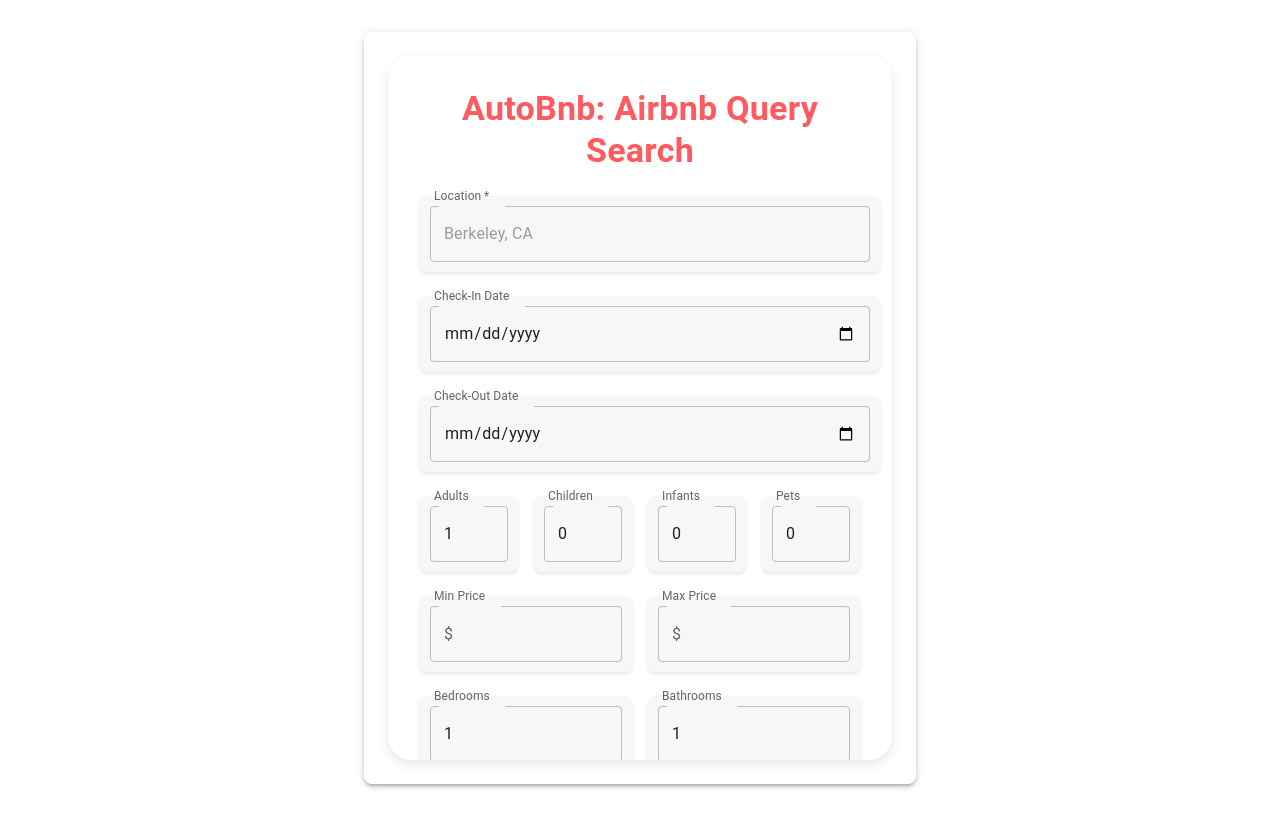
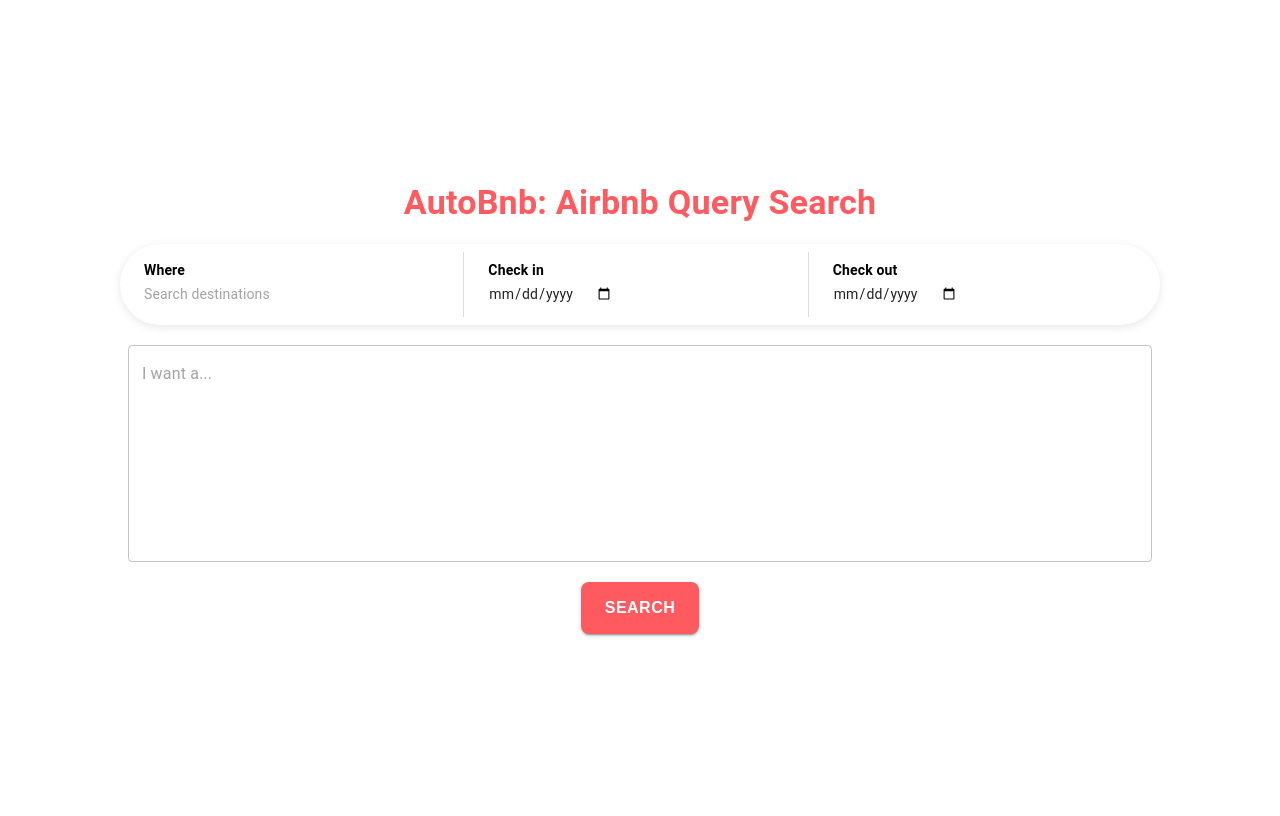
Before and after one commit to royh02/autobnb, a React (Create React App) app in the folder autobnb-app/: page / in a window 1280 px wide. Built offline with nearby package versions, Linux system fonts and the light colour scheme.

Commit message:
goodbye frontend

```diff
--- a/autobnb-app/src/App.js
+++ b/autobnb-app/src/App.js
@@ -8,31 +8,31 @@ function App() {
   return (
     <Router>
       <Container
-        maxWidth="sm"
         style={{
+          width: "100vw",
           height: "100vh",
           display: "flex",
+          flexDirection: "column",
           justifyContent: "center",
           alignItems: "center",
         }}
       >
-        <Box
+        <Typography
+          variant="h4"
           sx={{
-            width: "100%",
-            backgroundColor: "#fff",
-            padding: 3,
-            borderRadius: 2,
-            boxShadow: 3,
+            fontWeight: "bold",
+            textAlign: "center",
+            color: "#FF5A5F",
+            marginBottom: "20px",
           }}
         >
-          {/* <Typography variant="h4" component="h1" gutterBottom align="center">
-            AutoBnb: Airbnb Query Search
-          </Typography> */}
-          <Routes>
-            <Route path="/" element={<Form />} />
-            <Route path="/results" element={<Results />} />
-          </Routes>
-        </Box>
+          AutoBnb: Airbnb Query Search
+        </Typography>
+
+        <Routes>
+          <Route path="/" element={<Form />} />
+          <Route path="/results" element={<Results />} />
+        </Routes>
       </Container>
     </Router>
   );
--- a/autobnb-app/src/components/Form.js
+++ b/autobnb-app/src/components/Form.js
@@ -4,11 +4,10 @@ import {
   Button,
   Box,
   Typography,
-  FormControlLabel,
-  Checkbox,
-  InputAdornment,
+  InputBase,
+  styled,
+  TextField,
 } from "@mui/material";
-import FormField from "./FormField";
 
 // const amenitiesList = ["Kitchen", "Pool", "WiFi", "Washer", "Parking", "Gym"];
 const amenitiesList = [
@@ -70,6 +69,82 @@ const formatSearchQuery = (formData) => {
   return result;
 };
 
+const PageContainer = styled(Box)({
+  width: '100%', // Full viewport width
+  display: 'flex',
+  justifyContent: 'center',
+  alignItems: 'center',
+  flexDirection: 'column',
+  margin: 0,
+  padding: 0,
+  gap: '20px',
+});
+
+const SearchContainer = styled(Box)(({ theme }) => ({
+  display: 'flex',
+  alignItems: 'center',
+  justifyContent: 'flex-start', // Align to the left
+  backgroundColor: '#ffffff',
+  boxShadow: '0 2px 8px rgba(0, 0, 0, 0.1)',
+  borderRadius: '40px',
+  width: '100%',
+  padding: '8px',
+  [theme.breakpoints.down('md')]: {
+    flexDirection: 'column',
+    borderRadius: '20px',
+  },
+}));
+
+const SearchField = styled(Box)(({ theme }) => ({
+  display: 'flex',
+  alignItems: 'flex-start',
+  flex: 1,
+  padding: '8px 16px',
+  flexDirection: 'column',
+  borderRight: '1px solid #ddd',
+  marginRight: '8px',
+  '&:last-child': {
+    marginRight: '0',
+  },
+  [theme.breakpoints.down('md')]: {
+    borderRight: 'none',
+    width: '100%',
+    marginRight: '0',
+  },
+}));
+
+const SearchInput = styled(InputBase)({
+  flex: 1,
+  fontSize: '14px',
+});
+
+const SearchInputField = ({ label, name, id, value, onChange, ...props }) => {
+  return (
+    <div style={{ display: 'flex', flexDirection: 'column' }}>
+      {label && <label htmlFor={id}>{label}</label>}
+      <SearchInput
+        id={id}
+        name={name}
+        value={value}
+        onChange={onChange}
+        {...props}
+      />
+    </div>
+  );
+};
+
+// const SearchButton = styled(Button)({
+//   minWidth: '50px',
+//   height: '50px',
+//   borderRadius: '50%',
+//   backgroundColor: '#FF385C',
+//   color: 'white',
+//   '&:hover': {
+//     backgroundColor: '#E21D4F',
+//   },
+//   marginLeft: '8px',
+// });
+
 const Form = () => {
   const navigate = useNavigate();
   const [formValues, setFormValues] = useState({
@@ -96,16 +171,6 @@ const Form = () => {
   const handleChange = (e) => {
     const { name, value } = e.target;
     setFormValues((prev) => ({ ...prev, [name]: value }));
-  };
-
-  const handleCheckboxChange = (e, category) => {
-    const { value, checked } = e.target;
-    setFormValues((prev) => ({
-      ...prev,
-      [category]: checked
-        ? [...prev[category], value]
-        : prev[category].filter((item) => item !== value),
-    }));
   };
 
   const handleSubmit = async (e) => {
@@ -151,287 +216,43 @@ const Form = () => {
   };
 
   return (
-    <Box
-      component="form"
-      onSubmit={handleSubmit}
-      sx={{
-        display: "flex",
-        flexDirection: "column",
-        gap: 3,
-        maxWidth: 1200,
-        margin: "auto",
-        padding: 4,
-        backgroundColor: "#fff",
-        borderRadius: 6,
-        boxShadow: "0 4px 12px rgba(0, 0, 0, 0.1)",
-        maxHeight: "80vh",
-        overflow: "auto",
-      }}
-    >
-      <Typography
-        variant="h4"
-        sx={{
-          fontWeight: "bold",
-          textAlign: "center",
-          color: "#FF5A5F",
-        }}
-      >
-        AutoBnb: Airbnb Query Search
-      </Typography>
+    <form onSubmit={handleSubmit}>
+      <PageContainer >
+        <SearchContainer>
+          <SearchField>
+            <Typography variant="body2" sx={{ fontWeight: 600 }}>Where</Typography>
+            <SearchInputField id="location" name="location" type="text" placeholder="Search destinations" value={formValues.location} onChange={handleChange} />
+          </SearchField>
 
-      {error && (
-        <Typography color="error" variant="h6" sx={{ textAlign: "center" }}>
-          {error}
-        </Typography>
-      )}
+          <SearchField>
+            <Typography variant="body2" sx={{ fontWeight: 600 }}>Check in</Typography>
+            <SearchInputField id="checkin" name="checkIn" type="date" placeholder="Add dates" value={formValues.checkIn} onChange={handleChange} />
+          </SearchField>
 
-      <FormField
-        label="Location"
-        name="location"
-        value={formValues.location}
-        onChange={handleChange}
-        required
-        InputLabelProps={{ shrink: true }}
-        placeholder="Berkeley, CA"
-        sx={{
-          borderRadius: "8px",
-          padding: "10px",
-          backgroundColor: "#f7f7f7", // Light gray background for inputs
-          boxShadow: "0 2px 4px rgba(0, 0, 0, 0.1)",
-        }}
-      />
-      <FormField
-        label="Check-In Date"
-        name="checkIn"
-        type="date"
-        value={formValues.checkIn}
-        onChange={handleChange}
-        InputLabelProps={{ shrink: true }}
-        sx={{
-          borderRadius: "8px",
-          padding: "10px",
-          backgroundColor: "#f7f7f7",
-          boxShadow: "0 2px 4px rgba(0, 0, 0, 0.1)",
-        }}
-      />
-      <FormField
-        label="Check-Out Date"
-        name="checkOut"
-        type="date"
-        value={formValues.checkOut}
-        onChange={handleChange}
-        InputLabelProps={{ shrink: true }}
-        sx={{
-          borderRadius: "8px",
-          padding: "10px",
-          backgroundColor: "#f7f7f7",
-          boxShadow: "0 2px 4px rgba(0, 0, 0, 0.1)",
-        }}
-      />
-      <Box sx={{ display: "flex", gap: 2 }}>
-        <FormField
-          label="Adults"
-          name="guests.adults"
-          type="number"
-          value={formValues.guests.adults}
-          onChange={handleChange}
-          InputLabelProps={{ shrink: true }}
-          sx={{
-            borderRadius: "8px",
-            padding: "10px",
-            backgroundColor: "#f7f7f7",
-            boxShadow: "0 2px 4px rgba(0, 0, 0, 0.1)",
-          }}
-        />
-        <FormField
-          label="Children"
-          name="guests.children"
-          type="number"
-          value={formValues.guests.children}
-          onChange={handleChange}
-          InputLabelProps={{ shrink: true }}
-          sx={{
-            borderRadius: "8px",
-            padding: "10px",
-            backgroundColor: "#f7f7f7",
-            boxShadow: "0 2px 4px rgba(0, 0, 0, 0.1)",
-          }}
-        />
-        <FormField
-          label="Infants"
-          name="guests.infants"
-          type="number"
-          value={formValues.guests.infants}
-          onChange={handleChange}
-          InputLabelProps={{ shrink: true }}
-          sx={{
-            borderRadius: "8px",
-            padding: "10px",
-            backgroundColor: "#f7f7f7",
-            boxShadow: "0 2px 4px rgba(0, 0, 0, 0.1)",
-          }}
-        />
-        <FormField
-          label="Pets"
-          name="guests.pets"
-          type="number"
-          value={formValues.guests.pets}
-          onChange={handleChange}
-          InputLabelProps={{ shrink: true }}
-          sx={{
-            borderRadius: "8px",
-            padding: "10px",
-            backgroundColor: "#f7f7f7",
-            boxShadow: "0 2px 4px rgba(0, 0, 0, 0.1)",
-          }}
-        />
-      </Box>
-
-      <Box sx={{ display: "flex", gap: 2 }}>
-        <FormField
-          label="Min Price"
-          name="priceMin"
-          type="number"
-          value={formValues.priceMin}
-          onChange={handleChange}
-          InputProps={{
-            startAdornment: (
-              <InputAdornment position="start">$</InputAdornment>
-            ),
-          }}
-          sx={{
-            borderRadius: "8px",
-            padding: "10px",
-            backgroundColor: "#f7f7f7",
-            boxShadow: "0 2px 4px rgba(0, 0, 0, 0.1)",
-          }}
-        />
-        <FormField
-          label="Max Price"
-          name="priceMax"
-          type="number"
-          value={formValues.priceMax}
-          onChange={handleChange}
-          InputProps={{
-            startAdornment: (
-              <InputAdornment position="start">$</InputAdornment>
-            ),
-          }}
-          sx={{
-            borderRadius: "8px",
-            padding: "10px",
-            backgroundColor: "#f7f7f7",
-            boxShadow: "0 2px 4px rgba(0, 0, 0, 0.1)",
-          }}
-        />
-      </Box>
-
-      <Box sx={{ display: "flex", gap: 2 }}>
-        <FormField
-          label="Bedrooms"
-          name="bedrooms"
-          type="number"
-          value={formValues.bedrooms}
-          onChange={handleChange}
-          InputProps={{ inputProps: { min: 1 } }}
-          sx={{
-            borderRadius: "8px",
-            padding: "10px",
-            backgroundColor: "#f7f7f7",
-            boxShadow: "0 2px 4px rgba(0, 0, 0, 0.1)",
-          }}
-        />
-        <FormField
-          label="Bathrooms"
-          name="bathrooms"
-          type="number"
-          value={formValues.bathrooms}
-          onChange={handleChange}
-          InputProps={{ inputProps: { min: 1 } }}
-          sx={{
-            borderRadius: "8px",
-            padding: "10px",
-            backgroundColor: "#f7f7f7",
-            boxShadow: "0 2px 4px rgba(0, 0, 0, 0.1)",
-          }}
-        />
-      </Box>
-
-      <Box>
-        <Typography
-          variant="subtitle1"
-          gutterBottom
-          sx={{ fontWeight: "bold", color: "#444" }}
-        >
-          Amenities
-        </Typography>
-        <Box
-          sx={{
-            borderRadius: "8px",
-            padding: "10px",
-            backgroundColor: "#f7f7f7",
-            boxShadow: "0 2px 4px rgba(0, 0, 0, 0.1)",
-          }}
-        >
-          {amenitiesList.map((amenity, index) => (
-            <FormControlLabel
-              key={amenity}
-              control={
-                <Checkbox
-                  id={`amenity-${index}`}
-                  name="amenities"
-                  value={amenity}
-                  checked={formValues.amenities.includes(amenity)}
-                  onChange={(e) => handleCheckboxChange(e, "amenities")}
-                  sx={{
-                    color: "#444",
-                    "&.Mui-checked": {
-                      color: "#FF5A5F",
-                    },
-                    backgroundColor: "#f7f7f7",
-                    borderRadius: "4px",
-                    padding: "6px",
-                  }}
-                />
-              }
-              label={amenity}
-            />
-          ))}
-        </Box>
-      </Box>
-
-      <Box>
-        <Typography
-          variant="subtitle1"
-          gutterBottom
-          sx={{ fontWeight: "bold", color: "#444" }}
-        >
-          Additional Details
-        </Typography>
-        <FormField
+          <SearchField  sx={{ borderRight: 'none'}}>
+            <Typography variant="body2" sx={{ fontWeight: 600 }}>Check out</Typography>
+            <SearchInputField id="checkout" name="checkOut" type="date" placeholder="Add dates" value={formValues.checkOut} onChange={handleChange} />
+          </SearchField>
+        </SearchContainer>
+        <TextField
           id="additionalInfo"
           name="additionalInfo"
+          type="text"
+          placeholder="I want a..."
           value={formValues.additionalInfo}
           onChange={handleChange}
           multiline
-          rows={4}
-          fullWidth
-          placeholder="cozy cabin vibe"
+          rows={8}
           sx={{
-            borderRadius: "8px",
-            padding: "10px",
-            backgroundColor: "#f7f7f7",
-            boxShadow: "0 2px 4px rgba(0, 0, 0, 0.1)",
+            width: '80vw',
+            boxSizing: 'border-box',
           }}
         />
-      </Box>
-
         <Button
           type="submit"
           variant="contained"
           disabled={isLoading}
           sx={{
-          marginTop: 3,
             padding: "12px 24px",
             fontSize: "1rem",
             fontWeight: "bold",
@@ -492,8 +313,10 @@ const Form = () => {
             "Search"
           )}
         </Button>
-    </Box>
+      </PageContainer>
+    </form>
   );
 };
 
+
 export default Form;
```
Lines whose indentation alone changed are shown as unchanged.
